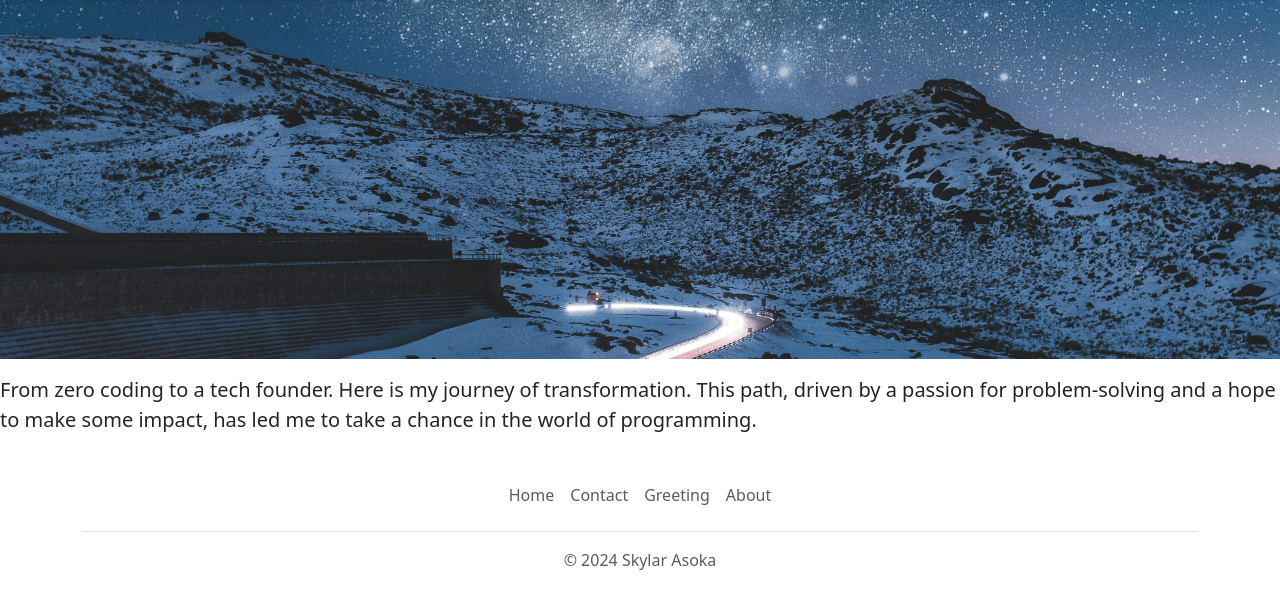
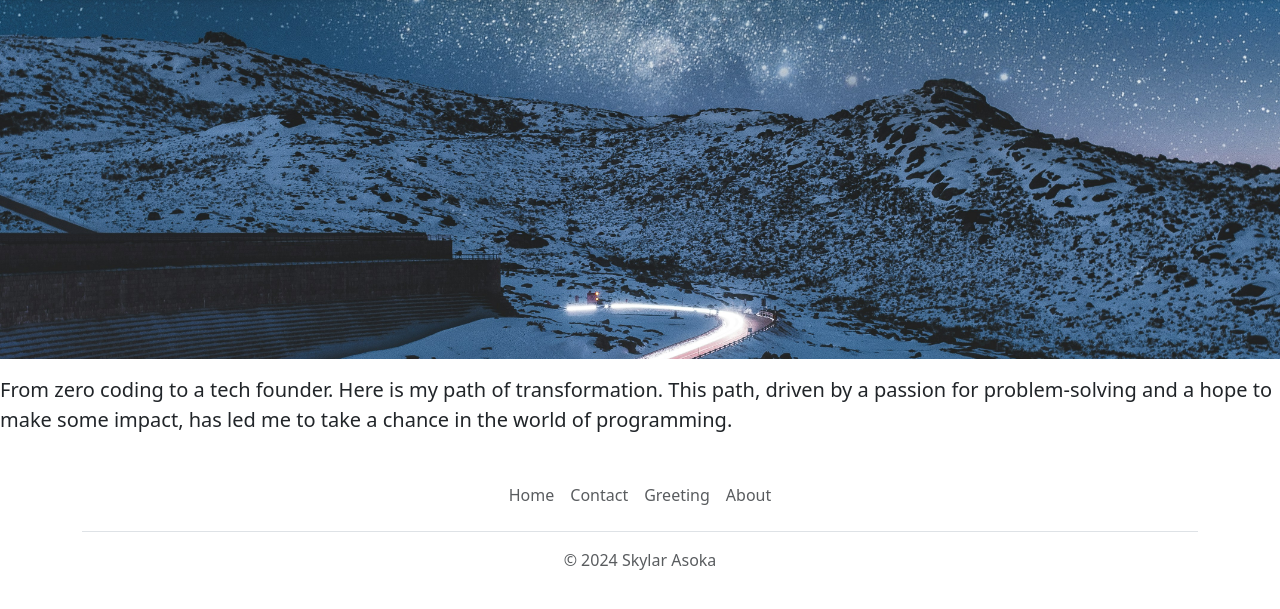
Before and after one commit to skylarasoka/journey, a Flask app: page /about in a window 1280 px wide. Shown: the part 57-666 px from the top of the page. Run offline with Flask 3, Linux system fonts and the light colour scheme.

Commit message:
minor change

```diff
--- a/templates/about.html
+++ b/templates/about.html
@@ -19,7 +19,7 @@
     {% include 'nav.html' %}
     <img class="img-fluid" id="banner" src="{{ url_for('static', filename='banner.jpg') }}">
     <p class="lead">
-      From zero coding to a tech founder. Here is my journey of transformation. This path, driven by a passion for problem-solving and a hope to make some impact, has led me to take a chance in the world of programming.
+      From zero coding to a tech founder. Here is my path of transformation. This path, driven by a passion for problem-solving and a hope to make some impact, has led me to take a chance in the world of programming.
     </p>
     {% include "footer.html" %}
 
```
